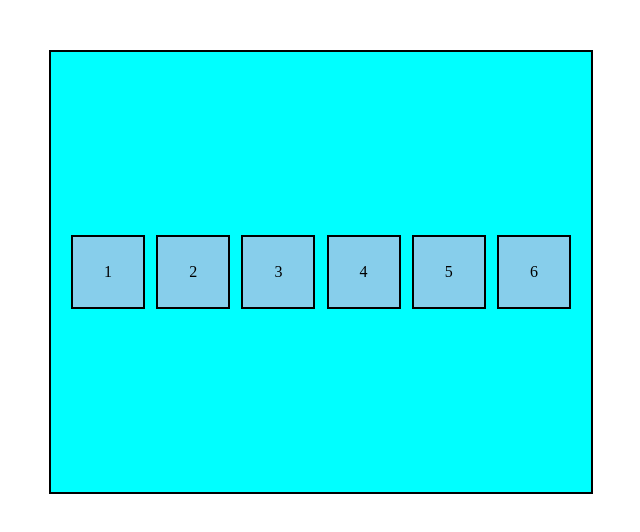
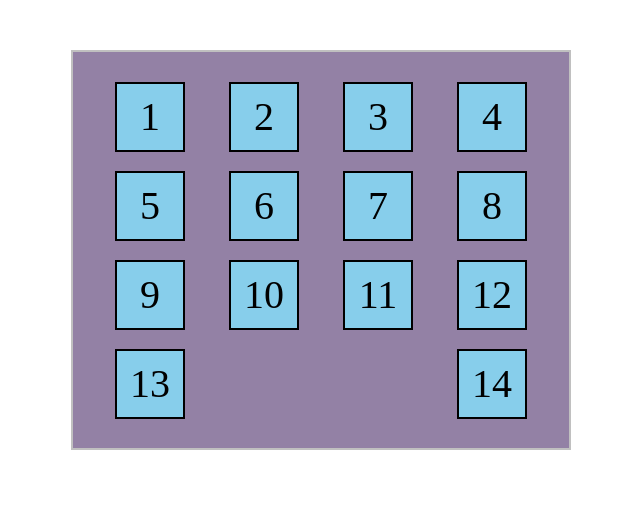
Before and after one commit to sd13666/romanov_fashion, a plain HTML site: page Lesson3+HTML+CSS/index.html in a window 1280 px wide. Shown: the whole page, without its empty margins (319-959 px from the left). Drawn offline with Linux system fonts and the light colour scheme.

Commit message:
New Code

```diff
--- a/Lesson3+HTML+CSS/index.html
+++ b/Lesson3+HTML+CSS/index.html
@@ -1,21 +1,58 @@
+
 <!DOCTYPE html>
 <html lang="en">
-  <head>
-    <meta charset="UTF-8" />
-    <meta name="viewport" content="width=device-width, initial-scale=1.0" />
-    <link rel="stylesheet" href="style.css">
+<head>
+    <meta charset="UTF-8">
+    <meta http-equiv="X-UA-Compatible" content="IE=edge">
+    <meta name="viewport" content="width=device-width, initial-scale=1.0">
+    <link rel="stylesheet" href="./style.css">
     <title>Flexbox</title>
-  </head>
+</head>
+<body>
+    <div class="container sizing">
+        <div class="flex-element box-1">
+            <div class="square">1</div>
+        </div>
+        <div class="flex-element box-2">
+            <div class="square">2</div>
+        </div>
+        <div class="flex-element box-3">
+            <div class="square">3</div>
+        </div>
+        <div class="flex-element box-4">
+            <div class="square">4</div>
+        </div>
+        <div class="flex-element box-5">
+            <div class="square">5</div>
+        </div>
+        <div class="flex-element box-6">
+            <div class="square">6</div>
+        </div>
+        <div class="flex-element box-3">
+            <div class="square">7</div>
+        </div>
+        <div class="flex-element box-4">
+            <div class="square">8</div>
+        </div>
+        <div class="flex-element box-5">
+            <div class="square">9</div>
+        </div>
+        <div class="flex-element box-6">
+            <div class="square">10</div>
+        </div>
+        <div class="flex-element box-3">
+            <div class="square">11</div>
+        </div>
+        <div class="flex-element box-4">
+            <div class="square">12</div>
+        </div>
+        <div class="flex-element box-5">
+            <div class="square">13</div>
+        </div>
+        <div class="flex-element box-6">
+            <div class="square">14</div>
+        </div>
+    </div>
 
-  <body>
-    <div class="container sizing">
-      <div class="flex-element box-1"> 1 </div>
-      <div class="flex-element box-2"> 2 </div>
-      <div class="flex-element box-3"> 3 </div>
-      <div class="flex-element box-4"> 4 </div>
-      <div class="flex-element box-5"> 5 </div>
-      <div class="flex-element box-6"> 6 </div>
-    </div>
-  </body>
-
+</body>
 </html>
--- a/Lesson3+HTML+CSS/style.css
+++ b/Lesson3+HTML+CSS/style.css
@@ -1,13 +1,21 @@
-.sizing {
+* {
+    box-sizing: border-box;
+}
+body{
+    margin: 0;
+    padding: 0;
+    box-sizing: border-box;
+}
+
+.sizing{
     margin: auto;
     margin-top: 50px;
     height: 400px;
     width: 500px;
-    border: 2px solid black;
-    background-color: aqua;
+    border: 2px solid silver;
+    background-color: rgb(147, 129, 165);
     padding: 20px;
 }
-
 .container {
     display: flex;
     flex-direction: row;
@@ -17,12 +25,36 @@
 }
 
 .flex-element {
+    width: 25%;
+    /* height: 70px; */
+    /* background-color: skyblue;
+    border: 2px solid black; */
+    /* font-size: 40px; */
+    /* display: flex; */
+    /* justify-content: center; */
+    /* align-items: center; */
+}
+.square{
     width: 70px;
     height: 70px;
-    background: skyblue;
+    background-color: skyblue;
     border: 2px solid black;
-    font-style: 40px;
+    font-size: 40px;
     display: flex;
     justify-content: center;
     align-items: center;
+    margin: 0 auto;
 }
+
+.box-1{
+    /* flex-grow: 2; */
+}
+.box-2{
+    /* flex-shrink: 1; */
+}
+.box-3{
+    /* flex-shrink: 0; */
+}
+.box-4{}
+.box-5{}
+.box-6{}
```
